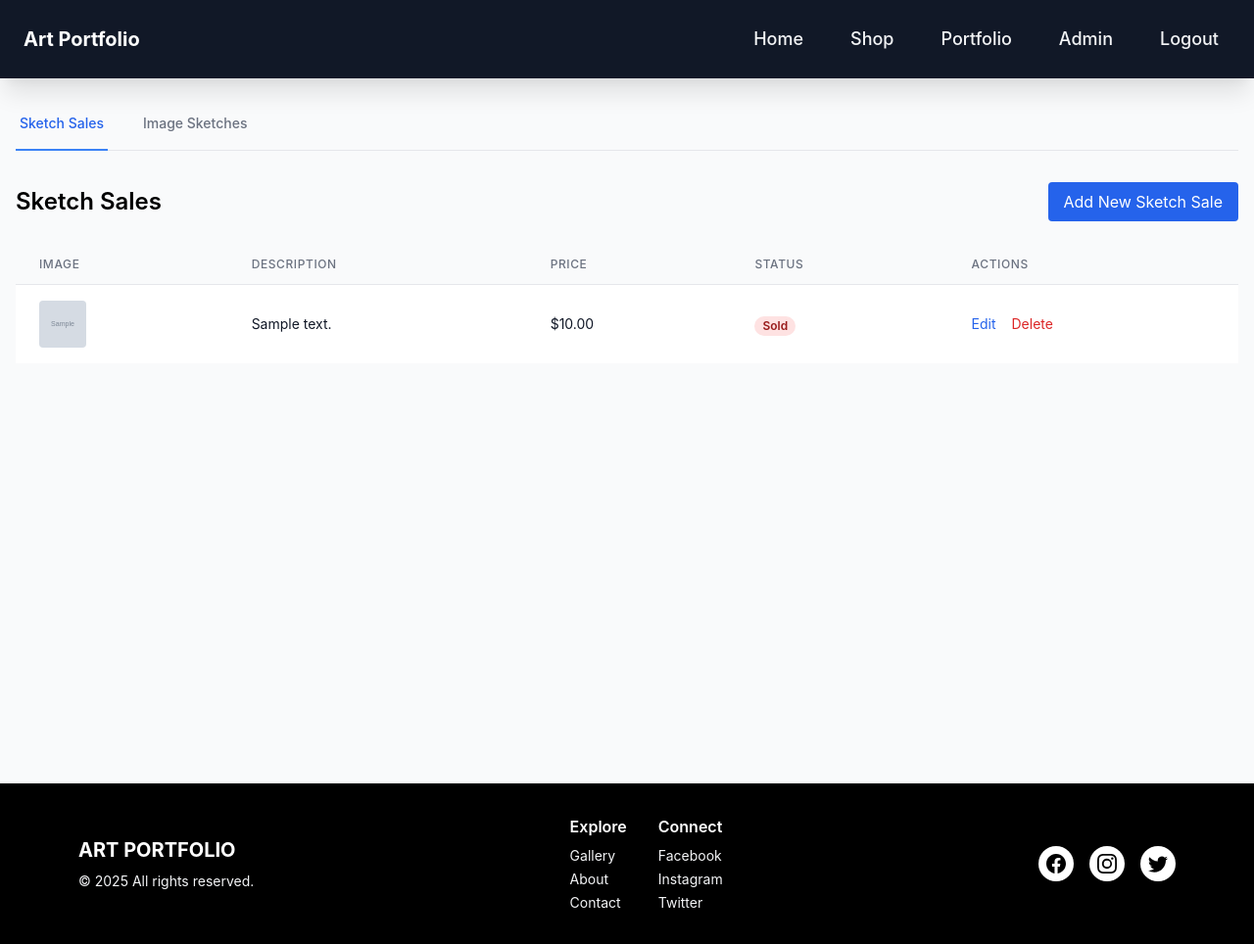
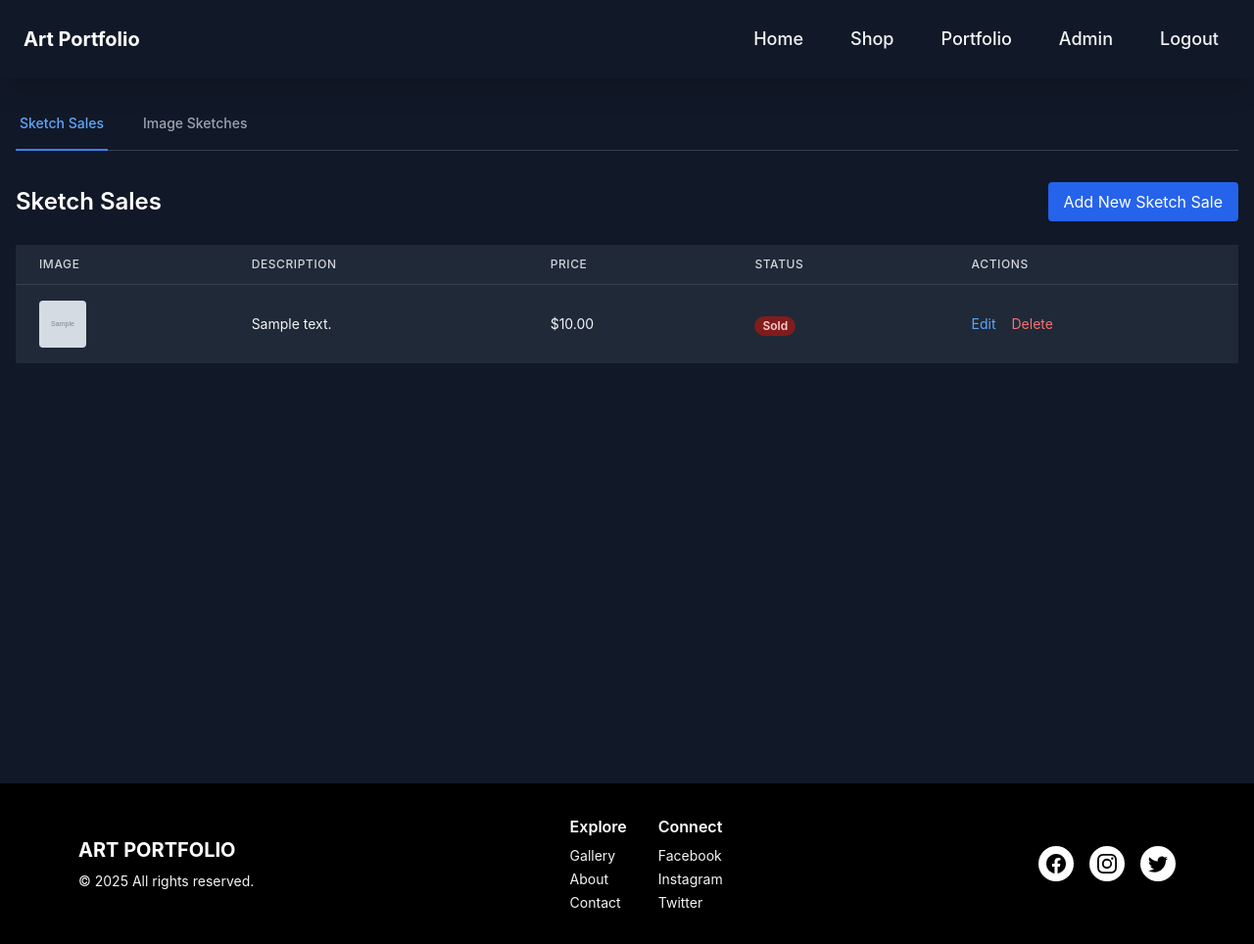
Before and after one commit to Sibendra07/Vroz-Portfolio, a FastAPI app: page /admin in a window 1280 px wide. Shown: the whole page at 98% size. Run offline with FastAPI, Linux system fonts and the light colour scheme; the visitor is signed in with stand-in values (Sample User, id 1); tables that the repository leaves empty hold one stand-in row (values such as "Sample post"); grey boxes marked "Sample" are stand-in pictures.

Commit message:
updated admin page

```diff
--- a/templates/admin_combined.html
+++ b/templates/admin_combined.html
@@ -4,19 +4,50 @@
 
 {% block scripts %}
 <script src="/static/js/admin.js"></script>
+<style>
+    /* Animation for table rows */
+    @keyframes fadeIn {
+        from { opacity: 0; transform: translateY(5px); }
+        to { opacity: 1; transform: translateY(0); }
+    }
+
+    tbody tr {
+        animation: fadeIn 0.3s ease-out forwards;
+        opacity: 0;
+    }
+
+    tbody tr:nth-child(1) { animation-delay: 0.1s; }
+    tbody tr:nth-child(2) { animation-delay: 0.2s; }
+    tbody tr:nth-child(3) { animation-delay: 0.3s; }
+    /* Continue pattern as needed */
+
+    /* Hover effects */
+    .hover-scale {
+        transition: transform 0.2s ease;
+    }
+
+    .hover-scale:hover {
+        transform: scale(1.02);
+    }
+
+    /* Tab hover effect */
+    .tab-hover:hover {
+        border-color: rgba(59, 130, 246, 0.5);
+    }
+</style>
 {% endblock %}
 
 {% block content %}
-<div class="container mx-auto px-4 py-8 min-h-screen">
-    <h1 class="text-3xl font-bold mb-8">Admin Dashboard</h1>
+<div class="container mx-auto px-4 py-8 min-h-screen bg-gray-900 text-gray-100">
+    <h1 class="text-3xl font-bold mb-8 text-white">Admin Dashboard</h1>
 
     <!-- Tabs -->
-    <div class="border-b border-gray-200 mb-8">
+    <div class="border-b border-gray-700 mb-8">
         <nav class="-mb-px flex space-x-8">
-            <button id="sketch-sales-tab" class="border-blue-500 text-blue-600 whitespace-nowrap py-4 px-1 border-b-2 font-medium text-sm">
+            <button id="sketch-sales-tab" class="border-blue-500 text-blue-400 whitespace-nowrap py-4 px-1 border-b-2 font-medium text-sm tab-hover">
                 Sketch Sales
             </button>
-            <button id="image-sketches-tab" class="border-transparent text-gray-500 hover:text-gray-700 hover:border-gray-300 whitespace-nowrap py-4 px-1 border-b-2 font-medium text-sm">
+            <button id="image-sketches-tab" class="border-transparent text-gray-400 hover:text-gray-300 whitespace-nowrap py-4 px-1 border-b-2 font-medium text-sm tab-hover">
                 Image Sketches
             </button>
         </nav>
@@ -25,45 +56,45 @@
     <!-- Sketch Sales Section -->
     <div id="sketch-sales-section">
         <div class="flex justify-between items-center mb-6">
-            <h2 class="text-2xl font-semibold">Sketch Sales</h2>
-            <button onclick="openSketchSaleModal()" class="px-4 py-2 bg-blue-600 text-white rounded hover:bg-blue-700 transition duration-300">
+            <h2 class="text-2xl font-semibold text-white">Sketch Sales</h2>
+            <button onclick="openSketchSaleModal()" class="px-4 py-2 bg-blue-600 text-white rounded hover:bg-blue-700 transition duration-300 hover-scale">
                 Add New Sketch Sale
             </button>
         </div>
 
         <div class="overflow-x-auto">
-            <table class="min-w-full divide-y divide-gray-200">
-                <thead class="bg-gray-50">
+            <table class="min-w-full divide-y divide-gray-700">
+                <thead class="bg-gray-800">
                     <tr>
-                        <th scope="col" class="px-6 py-3 text-left text-xs font-medium text-gray-500 uppercase tracking-wider">Image</th>
-                        <th scope="col" class="px-6 py-3 text-left text-xs font-medium text-gray-500 uppercase tracking-wider">Description</th>
-                        <th scope="col" class="px-6 py-3 text-left text-xs font-medium text-gray-500 uppercase tracking-wider">Price</th>
-                        <th scope="col" class="px-6 py-3 text-left text-xs font-medium text-gray-500 uppercase tracking-wider">Status</th>
-                        <th scope="col" class="px-6 py-3 text-left text-xs font-medium text-gray-500 uppercase tracking-wider">Actions</th>
+                        <th scope="col" class="px-6 py-3 text-left text-xs font-medium text-gray-300 uppercase tracking-wider">Image</th>
+                        <th scope="col" class="px-6 py-3 text-left text-xs font-medium text-gray-300 uppercase tracking-wider">Description</th>
+                        <th scope="col" class="px-6 py-3 text-left text-xs font-medium text-gray-300 uppercase tracking-wider">Price</th>
+                        <th scope="col" class="px-6 py-3 text-left text-xs font-medium text-gray-300 uppercase tracking-wider">Status</th>
+                        <th scope="col" class="px-6 py-3 text-left text-xs font-medium text-gray-300 uppercase tracking-wider">Actions</th>
                     </tr>
                 </thead>
-                <tbody class="bg-white divide-y divide-gray-200" id="sketch-sales-table">
+                <tbody class="bg-gray-800 divide-y divide-gray-700" id="sketch-sales-table">
                     {% for sale in sketch_sales %}
-                    <tr>
+                    <tr class="hover:bg-gray-750 transition duration-150">
                         <td class="px-6 py-4 whitespace-nowrap">
                             <img src="{{ sale.sketch_image }}" alt="{{ sale.description }}" class="h-12 w-12 object-cover rounded">
                         </td>
                         <td class="px-6 py-4 whitespace-nowrap">
-                            <div class="text-sm text-gray-900">{{ sale.description }}</div>
+                            <div class="text-sm text-gray-100">{{ sale.description }}</div>
                         </td>
                         <td class="px-6 py-4 whitespace-nowrap">
-                            <div class="text-sm text-gray-900">${{ "%.2f"|format(sale.price) }}</div>
+                            <div class="text-sm text-gray-100">${{ "%.2f"|format(sale.price) }}</div>
                         </td>
                         <td class="px-6 py-4 whitespace-nowrap">
-                            <span class="px-2 inline-flex text-xs leading-5 font-semibold rounded-full {{ 'bg-green-100 text-green-800' if not sale.is_sold else 'bg-red-100 text-red-800' }}">
+                            <span class="px-2 inline-flex text-xs leading-5 font-semibold rounded-full {{ 'bg-green-900 text-green-200' if not sale.is_sold else 'bg-red-900 text-red-200' }}">
                                 {{ 'Available' if not sale.is_sold else 'Sold' }}
                             </span>
                         </td>
-                        <td class="px-6 py-4 whitespace-nowrap text-sm text-gray-500">
-                            <a href="/admin/sketch_sales/{{ sale.id }}/edit" class="text-blue-600 hover:text-blue-900 mr-3">Edit</a>
+                        <td class="px-6 py-4 whitespace-nowrap text-sm text-gray-300">
+                            <a href="/admin/sketch_sales/{{ sale.id }}/edit" class="text-blue-400 hover:text-blue-300 mr-3">Edit</a>
                             <form action="/admin/sketch_sales/{{ sale.id }}" method="post" class="inline">
                                 <input type="hidden" name="method" value="delete">
-                                <button type="submit" class="text-red-600 hover:text-red-900">Delete</button>
+                                <button type="submit" class="text-red-400 hover:text-red-300">Delete</button>
                             </form>
                         </td>
                     </tr>
@@ -76,25 +107,25 @@
     <!-- Image Sketches Section (hidden by default) -->
     <div id="image-sketches-section" class="hidden">
         <div class="flex justify-between items-center mb-6">
-            <h2 class="text-2xl font-semibold">Image Sketches</h2>
-            <button onclick="openImageSketchModal()" class="px-4 py-2 bg-blue-600 text-white rounded hover:bg-blue-700 transition duration-300">
+            <h2 class="text-2xl font-semibold text-white">Image Sketches</h2>
+            <button onclick="openImageSketchModal()" class="px-4 py-2 bg-blue-600 text-white rounded hover:bg-blue-700 transition duration-300 hover-scale">
                 Add New Image Sketch
             </button>
         </div>
 
         <div class="overflow-x-auto">
-            <table class="min-w-full divide-y divide-gray-200">
-                <thead class="bg-gray-50">
+            <table class="min-w-full divide-y divide-gray-700">
+                <thead class="bg-gray-800">
                     <tr>
-                        <th scope="col" class="px-6 py-3 text-left text-xs font-medium text-gray-500 uppercase tracking-wider">Photo</th>
-                        <th scope="col" class="px-6 py-3 text-left text-xs font-medium text-gray-500 uppercase tracking-wider">Sketch</th>
-                        <th scope="col" class="px-6 py-3 text-left text-xs font-medium text-gray-500 uppercase tracking-wider">Description</th>
-                        <th scope="col" class="px-6 py-3 text-left text-xs font-medium text-gray-500 uppercase tracking-wider">Actions</th>
+                        <th scope="col" class="px-6 py-3 text-left text-xs font-medium text-gray-300 uppercase tracking-wider">Photo</th>
+                        <th scope="col" class="px-6 py-3 text-left text-xs font-medium text-gray-300 uppercase tracking-wider">Sketch</th>
+                        <th scope="col" class="px-6 py-3 text-left text-xs font-medium text-gray-300 uppercase tracking-wider">Description</th>
+                        <th scope="col" class="px-6 py-3 text-left text-xs font-medium text-gray-300 uppercase tracking-wider">Actions</th>
                     </tr>
                 </thead>
-                <tbody class="bg-white divide-y divide-gray-200" id="image-sketches-table">
+                <tbody class="bg-gray-800 divide-y divide-gray-700" id="image-sketches-table">
                     {% for sketch in image_sketches %}
-                    <tr>
+                    <tr class="hover:bg-gray-750 transition duration-150">
                         <td class="px-6 py-4 whitespace-nowrap">
                             <img src="{{ sketch.photo_image }}" alt="{{ sketch.description }}" class="h-12 w-12 object-cover rounded">
                         </td>
@@ -102,13 +133,13 @@
                             <img src="{{ sketch.sketch_image }}" alt="{{ sketch.description }}" class="h-12 w-12 object-cover rounded">
                         </td>
                         <td class="px-6 py-4">
-                            <div class="text-sm text-gray-900">{{ sketch.description }}</div>
+                            <div class="text-sm text-gray-100">{{ sketch.description }}</div>
                         </td>
-                        <td class="px-6 py-4 whitespace-nowrap text-sm text-gray-500">
-                            <a href="/admin/image_sketches/{{ sketch.id }}/edit" class="text-blue-600 hover:text-blue-900 mr-3">Edit</a>
+                        <td class="px-6 py-4 whitespace-nowrap text-sm text-gray-300">
+                            <a href="/admin/image_sketches/{{ sketch.id }}/edit" class="text-blue-400 hover:text-blue-300 mr-3">Edit</a>
                             <form action="/admin/image_sketches/{{ sketch.id }}" method="post" class="inline">
                                 <input type="hidden" name="method" value="delete">
-                                <button type="submit" class="text-red-600 hover:text-red-900">Delete</button>
+                                <button type="submit" class="text-red-400 hover:text-red-300">Delete</button>
                             </form>
                         </td>
                     </tr>
--- a/templates/base.html
+++ b/templates/base.html
@@ -84,7 +84,7 @@
     </nav>
 
     <!-- Main Content -->
-    <main >
+    <main class="bg-gray-900" >
         {% block content %}{% endblock %}
     </main>
 
```
